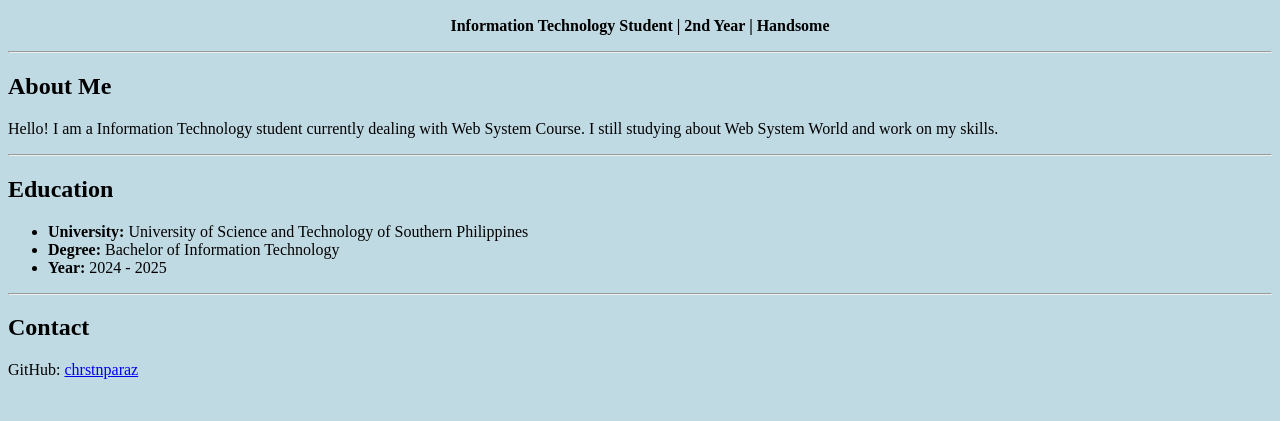
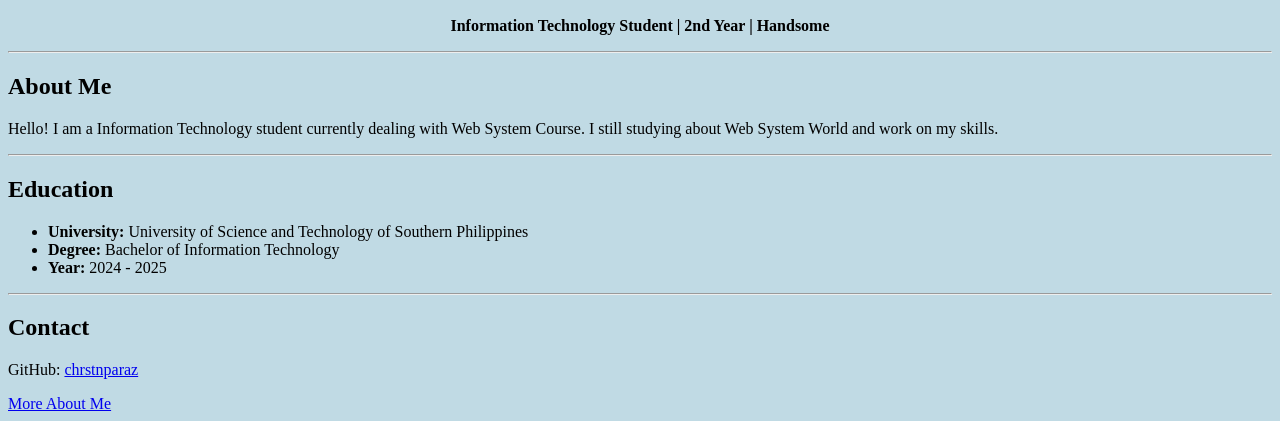
Before and after one commit to chrstnparaz/act_2R4, a plain HTML site: page index.html in a window 1280 px wide. Shown: the part 383-804 px from the top of the page. Drawn offline with Linux system fonts and the light colour scheme.

Commit message:
added more about  page

```diff
--- a/index.html
+++ b/index.html
@@ -31,5 +31,7 @@
     <h2>Contact</h2>
     <p>GitHub: <a href="https://github.com/chrstnparaz" target="_blank">chrstnparaz</a></p>
 
+    <a href="aboutmore.html">More About Me</a>
+
 </body>
 </html>
```
Also changed, not shown: aboutmore.html (added).
